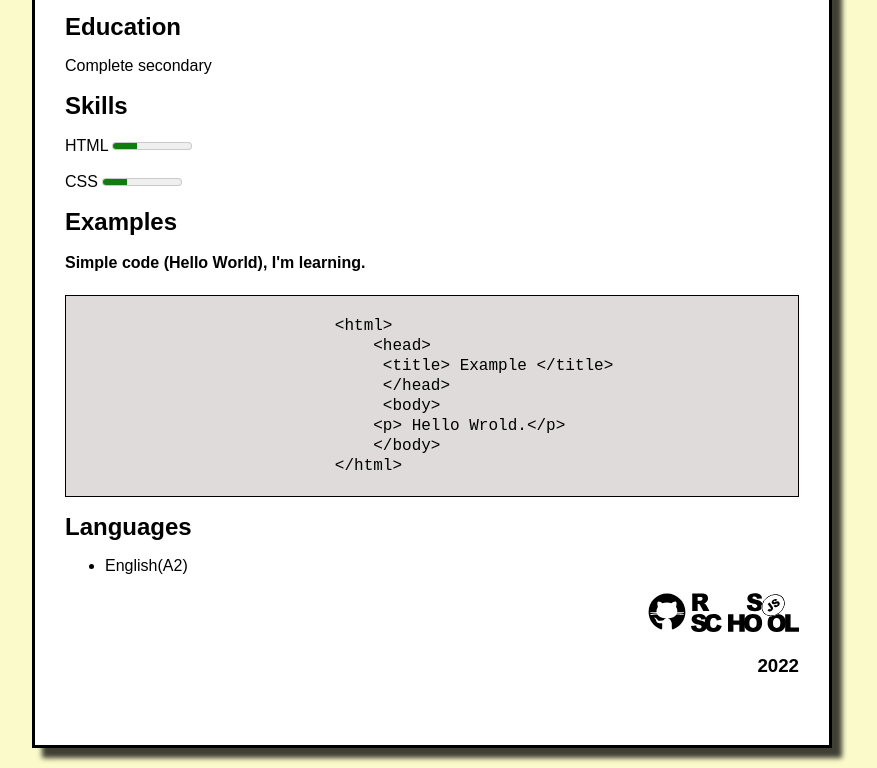
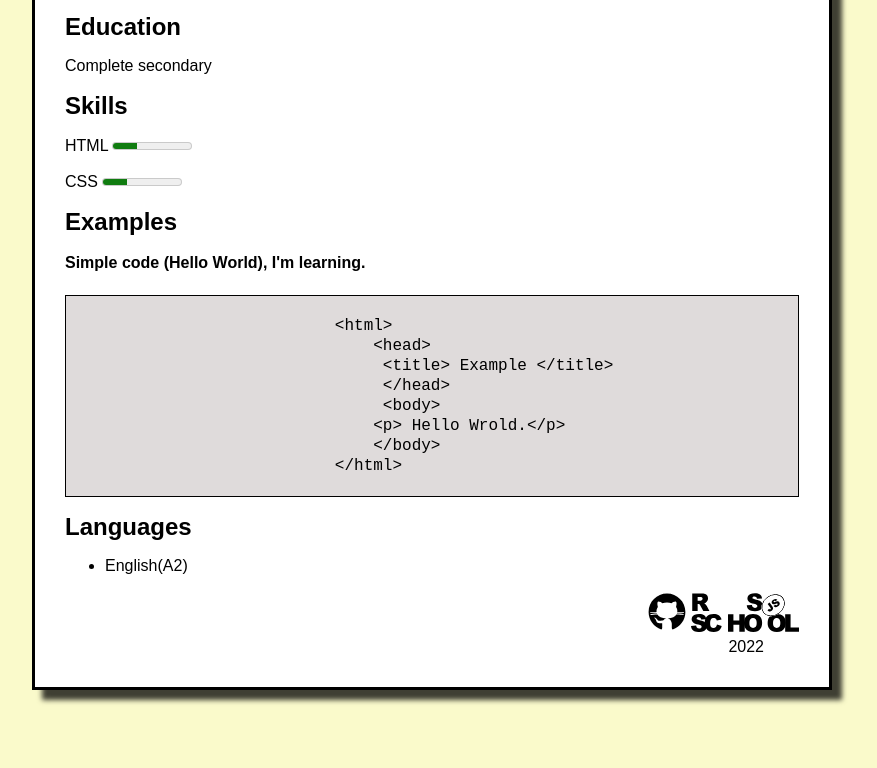
Before and after one commit to Norikl/rsschool-cv, a plain HTML site: page index.html in a window 1280 px wide. Shown: the part 562-1330 px from the top of the page, without its empty margins (208-1085 px from the left). After the commit the page ends 1272 px from the top, so only its background shows below. Drawn offline with Linux system fonts and the light colour scheme.

Commit message:
fix: delete h3

```diff
--- a/index.html
+++ b/index.html
@@ -95,7 +95,7 @@
                 		<a href="https://github.com/norikl"> <img src="./assets/svg/github.svg" class="git" alt="GitHub"></a>
             			<a href="https://rs.school/js/"> <img src="./assets/svg/rs_school_js.svg" class="rs" alt="RS School"></a>
             		</nav>
-            		<time datetime="2022" class="date"><h3> 2022</h3></time>
+            		<time datetime="2022" class="date"> 2022</time>
 		</footer>
 	</div>
 </body>
```
